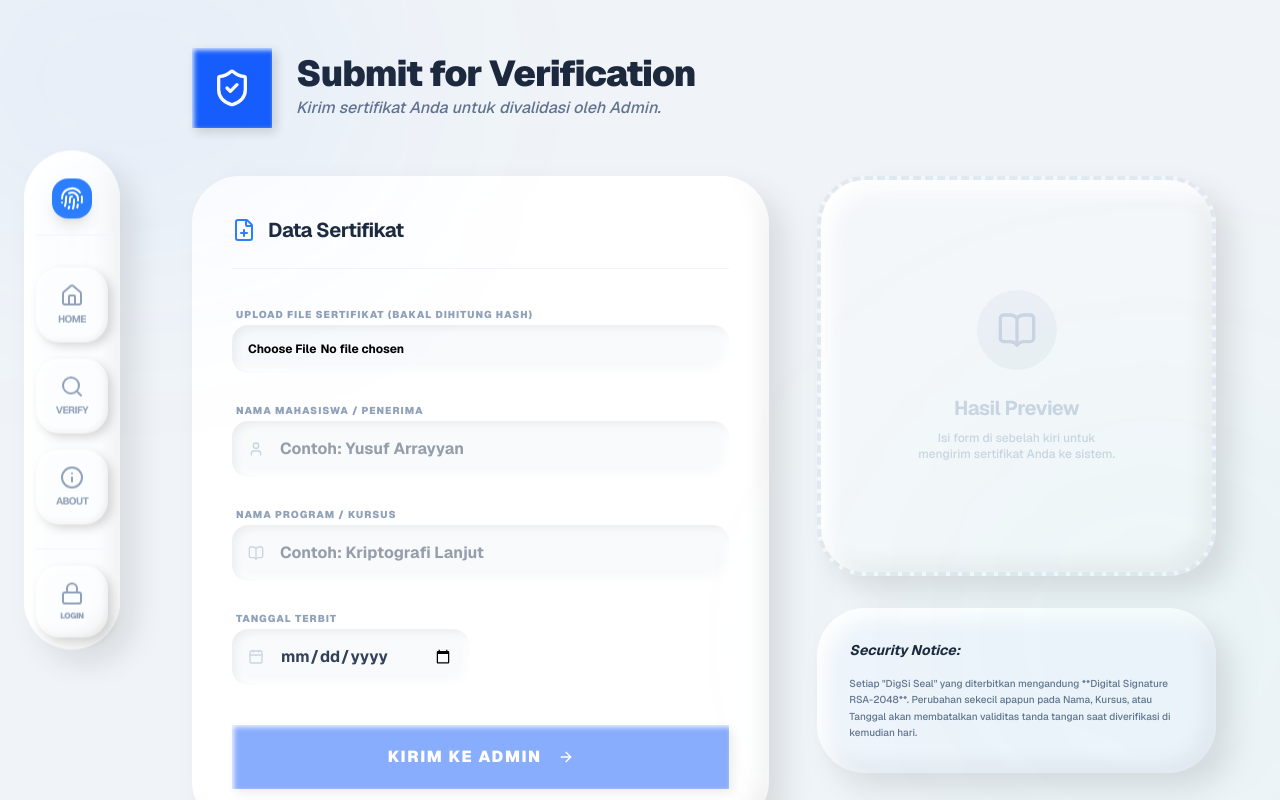
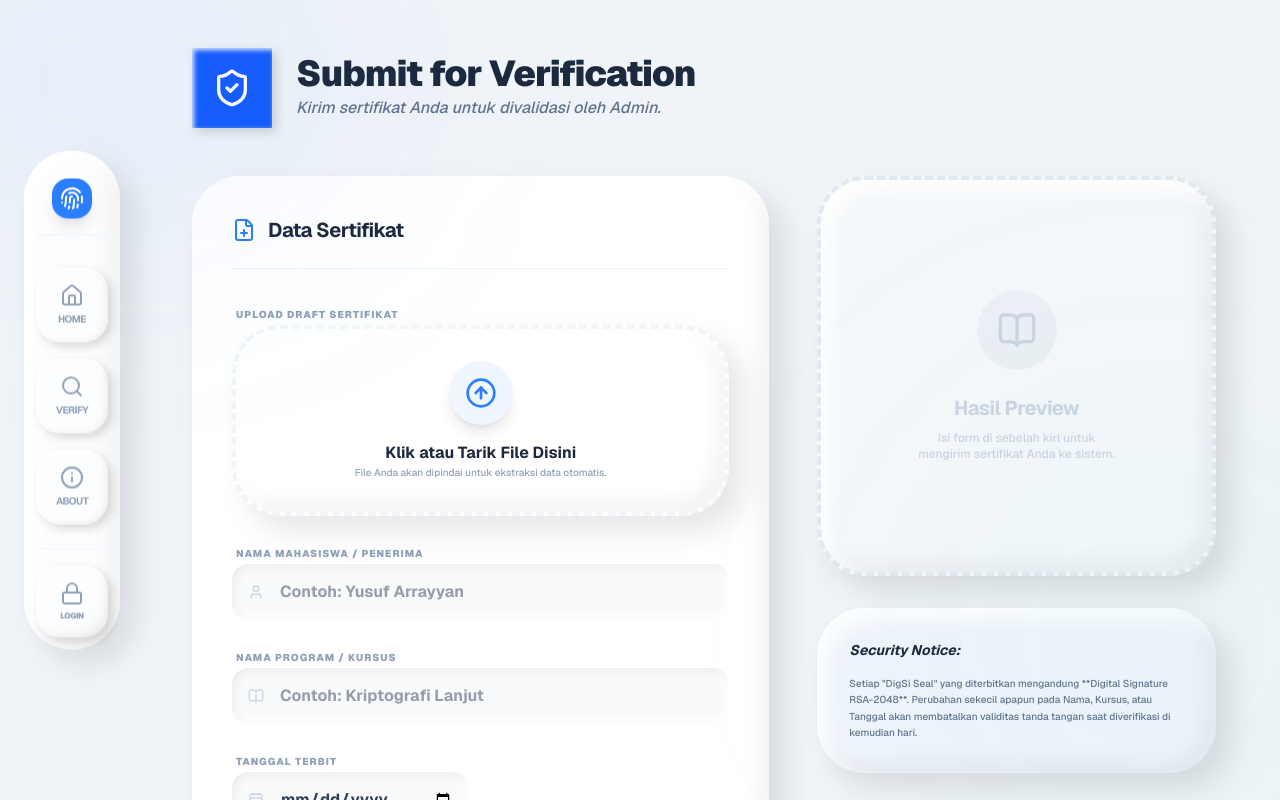
Before and after one commit to YusufArrayyan/DigSi, a Next.js app in the folder frontend/: page /issue in a window 1280 px wide. Shown: the top 800 px of the page. Built offline with nearby package versions, Linux system fonts and the light colour scheme; no server answers.

Commit message:
Implement Smart Metadata Extraction, Premium Dropzone, and Admin ID fix

```diff
--- a/frontend/app/admin/page.tsx
+++ b/frontend/app/admin/page.tsx
@@ -10,7 +10,7 @@ import { cn } from "@/lib/utils";
 import { useAdmin } from "@/context/AdminContext";
 
 interface Submission {
-    id: string;
+    id: number;
     file_hash: string;
     student_name: string;
     course_name: string;
@@ -79,17 +79,22 @@ export default function AdminPage() {
     } finally { setLoading(false); }
   };
 
-  const handleApprove = async (id: string) => {
+  const handleApprove = async (id: number) => {
       try {
           const res = await callApi(`${API_BASE_URL}/api/approve-hash`, {
               method: "POST",
               headers: { "Content-Type": "application/json" },
-              body: JSON.stringify({ id }),
+              body: JSON.stringify({ id: Number(id) }),
           });
           if (res.ok) {
               setSubmissions(prev => prev.filter(s => s.id !== id));
+          } else {
+              alert("Gagal menyetujui. Server mengembalikan error.");
           }
-      } catch (e) { alert("Gagal menyetujui."); }
+      } catch (e) {
+          console.error("Approval error:", e);
+          alert("Gagal menyetujui koneksi.");
+      }
   };
 
   return (
--- a/frontend/app/issue/page.tsx
+++ b/frontend/app/issue/page.tsx
@@ -3,7 +3,7 @@
 import { useState } from "react";
 import { LayoutWrapper } from "@/components/LayoutWrapper";
 import { motion, AnimatePresence } from "framer-motion";
-import { FilePlus, ShieldCheck, Download, User, BookOpen, Calendar, Hash, ArrowRight, CheckCircle2, Clock } from "lucide-react";
+import { FilePlus, ShieldCheck, Download, User, BookOpen, Calendar, Hash, ArrowRight, CheckCircle2, Clock, ArrowUpCircle } from "lucide-react";
 import { API_BASE_URL } from "@/lib/api";
 import { cn } from "@/lib/utils";
 import { useAdmin } from "@/context/AdminContext";
@@ -21,12 +21,34 @@ export default function IssuePage() {
   const [success, setSuccess] = useState(false);
   const { isAdmin, callApi } = useAdmin();
 
+  const extractMetadata = (filename: string) => {
+    // Clean extension
+    const name = filename.replace(/\.[^/.]+$/, "");
+
+    // Heuristic: Split by common delimiters
+    const parts = name.split(/[_\-\s]+/).filter(p => !["sertifikat", "cert", "certificate", "final"].includes(p.toLowerCase()));
+
+    if (parts.length >= 2) {
+      // Guess First part as Name, Second as Course
+      setStudentName(parts[0].charAt(0).toUpperCase() + parts[0].slice(1));
+      setCourseName(parts.slice(1).join(" "));
+    } else if (parts.length === 1) {
+      setStudentName(parts[0]);
+    }
+  };
+
   const calculateHash = async (file: File) => {
+    setLoading(true); // Scanning effect
     const buffer = await file.arrayBuffer();
     const hashBuffer = await crypto.subtle.digest("SHA-256", buffer);
     const hashArray = Array.from(new Uint8Array(hashBuffer));
     const hashHex = hashArray.map((b) => b.toString(16).padStart(2, "0")).join("");
-    setFileHash(hashHex);
+
+    setTimeout(() => {
+        setFileHash(hashHex);
+        extractMetadata(file.name);
+        setLoading(false);
+    }, 800);
   };
 
   const handleSubmit = async (e: React.FormEvent) => {
@@ -36,6 +58,7 @@ export default function IssuePage() {
 
     try {
       const endpoint = isAdmin ? "/api/generate" : "/api/submit-for-approval";
+      // Ensure the payload matches backend expectations
       const payload = isAdmin ? {
         serial_number: serialNumber || `DG-${Date.now().toString().slice(-4)}`,
         student_name: studentName,
@@ -104,9 +127,33 @@ export default function IssuePage() {
 
                     <form onSubmit={handleSubmit} className="grid grid-cols-1 md:grid-cols-2 gap-6">
                         {!isAdmin && (
-                            <div className="space-y-2 col-span-1 md:col-span-2">
-                                <label className="text-[10px] font-black uppercase text-slate-400 tracking-widest ml-1">Upload File Sertifikat (Bakal dihitung Hash)</label>
-                                <input required type="file" className="w-full clay-input p-4 text-xs font-bold" onChange={(e) => e.target.files?.[0] && calculateHash(e.target.files[0])} />
+                            <div className="space-y-4 col-span-1 md:col-span-2">
+                                <label className="text-[10px] font-black uppercase text-slate-400 tracking-widest ml-1">Upload Draft Sertifikat</label>
+                                <motion.div
+                                    whileHover={{ scale: 1.01 }}
+                                    className={cn(
+                                        "p-8 clay-card bg-white border-4 border-dashed border-slate-100 flex flex-col items-center justify-center text-center space-y-4 cursor-pointer hover:border-blue-400 hover:bg-blue-50 transition-all group",
+                                        fileHash ? "border-blue-400 bg-blue-50" : ""
+                                    )}
+                                    onClick={() => document.getElementById("file-upload")?.click()}
+                                >
+                                    <input
+                                        id="file-upload"
+                                        type="file"
+                                        className="hidden"
+                                        onChange={(e) => e.target.files?.[0] && calculateHash(e.target.files[0])}
+                                    />
+                                    <div className={cn(
+                                        "w-16 h-16 rounded-full flex items-center justify-center shadow-lg transition-all",
+                                        fileHash ? "bg-blue-500 text-white" : "bg-blue-50 text-blue-500 group-hover:bg-blue-500 group-hover:text-white"
+                                    )}>
+                                        <ArrowUpCircle className="w-8 h-8" />
+                                    </div>
+                                    <div>
+                                        <p className="font-bold text-slate-800">{fileHash ? "Sertifikat Terdeteksi" : "Klik atau Tarik File Disini"}</p>
+                                        <p className="text-[10px] text-slate-400 font-medium">{fileHash ? `HASH divalidasi: ${fileHash.slice(0, 20)}...` : "File Anda akan dipindai untuk ekstraksi data otomatis."}</p>
+                                    </div>
+                                </motion.div>
                             </div>
                         )}
 
```
